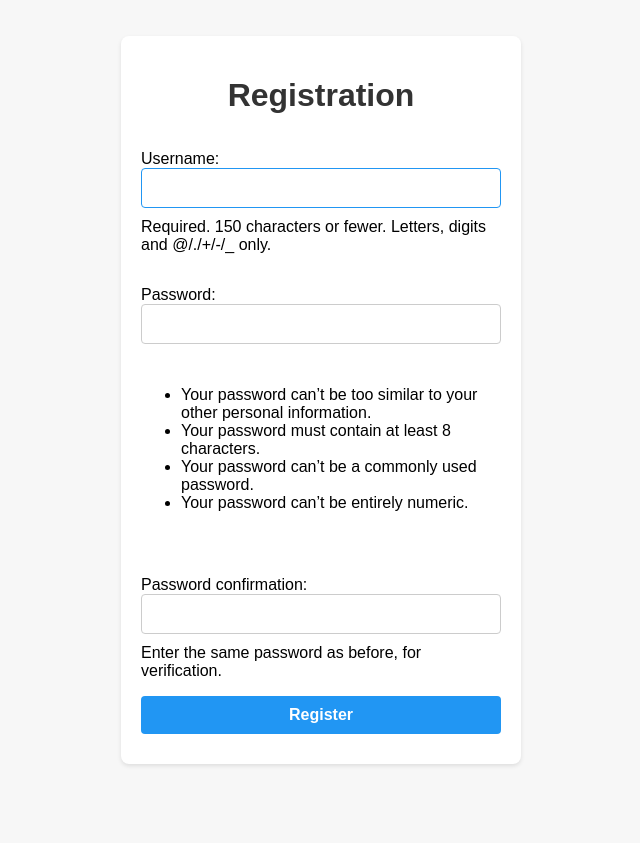
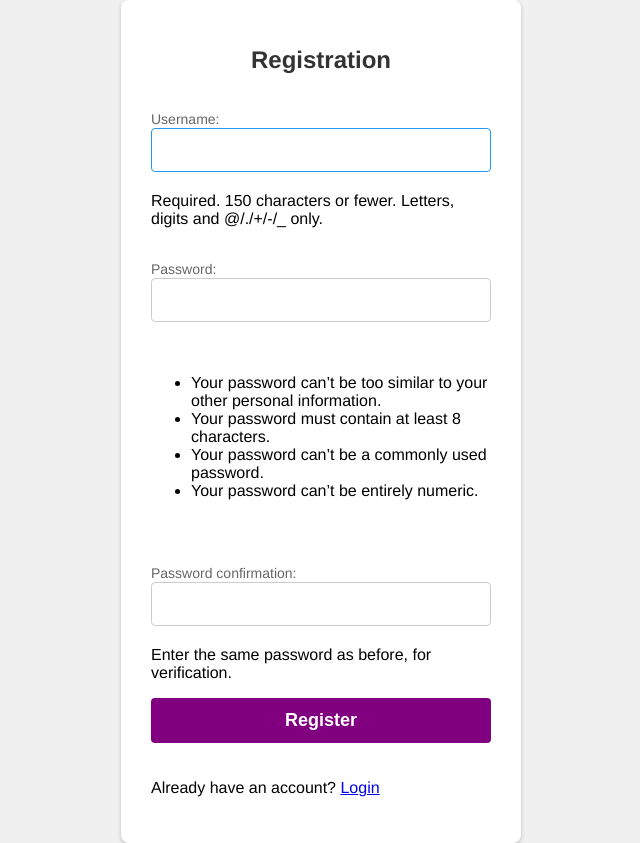
Before and after one commit to lilianegikundiro/Trove, a Django app: page /register/ in a window 1280 px wide. Shown: the whole page, without its empty margins (319-959 px from the left). Before the commit the page ends 766 px from the top, so only its background shows below. Run offline with Django 4.2, Linux system fonts and the light colour scheme.

Commit message:
Add navigation links to login and registration pages

```diff
--- a/api/models.py
+++ b/api/models.py
@@ -1,12 +1,14 @@
 from django.db import models
 from django.utils import timezone
 from cloudinary.models import CloudinaryField
+# from django.contrib.auth.models import User
 
 
 class Image(models.Model):
 
     media = CloudinaryField(resource_type='auto')
     timestamp = models.DateTimeField(default=timezone.now)
+    # user = models.ForeignKey(User, on_delete=models.CASCADE)
 
     @property
     def image_url(self):
--- a/api/upload_view.py
+++ b/api/upload_view.py
@@ -20,3 +20,7 @@ class ListImages(ListAPIView):
     serializer_class = ImageSerializer
     parser_classes = (MultiPartParser,)
     queryset = Image.objects.all()
+
+    # def get_queryset(self):
+        # Filter the queryset to retrieve only the images associated with the logged-in user
+        # return Image.objects.filter(user=self.request.user)
--- a/photosapp/models.py
+++ b/photosapp/models.py
@@ -1,5 +1,6 @@
 from django.db import models
 from django.utils.timezone import now
+# from django.contrib.auth.models import User
 
 # Create your models here.
 
@@ -7,7 +8,7 @@ from cloudinary.models import CloudinaryField
 
 class photos(models.Model):
 
-
+    # user = models.ForeignKey(User, on_delete=models.CASCADE)
     title = models.CharField(max_length=100)
     media = CloudinaryField(resource_type='auto')
     date= models.DateTimeField(default=now)
--- a/photosapp/templates/photosapp/registration.html
+++ b/photosapp/templates/photosapp/registration.html
@@ -11,14 +11,14 @@
         }
 
         body {
-            font-family: Arial, sans-serif;
+            font-family: 'Helvetica', sans-serif;
             margin: 0;
-            padding: 20px;
+            padding: 0;
             display: flex;
             justify-content: center;
             align-items: center;
-            height: 100vh;
-            background-color: #f7f7f7;
+            min-height: 100vh;
+            background-color: #f0f0f0;
         }
 
         .container {
@@ -26,16 +26,15 @@
             width: 100%;
             background-color: #ffffff;
             border-radius: 8px;
-            padding: 20px;
-            box-shadow: 0 2px 4px rgba(0, 0, 0, 0.1);
+            padding: 30px;
+            box-shadow: 0 2px 4px rgba(0, 0, 0, 0.2);
         }
 
         .title {
             text-align: center;
             margin-bottom: 20px;
-            font-size: 32px;
+            font-size: 24px;
             color: #333333;
-            {% comment %} text-transform: uppercase; {% endcomment %}
         }
 
         form {
@@ -43,14 +42,20 @@
             flex-direction: column;
         }
 
+        label {
+            font-size: 14px;
+            color: #666666;
+            margin-bottom: 8px;
+        }
+
         input[type="text"],
         input[type="password"],
         button {
             width: 100%;
-            padding: 10px;
+            padding: 12px;
             border: 1px solid #ccc;
             border-radius: 4px;
-            margin-bottom: 10px;
+            margin-bottom: 20px;
             font-size: 16px;
             transition: border-color 0.3s;
         }
@@ -62,9 +67,9 @@
         }
 
         button {
-            background-color: #2196f3;
-            color: #ffffff;
-            font-size: 16px;
+            background-color: #800080; /* Purple background color */
+            color: #ffffff; /* White text color */
+            font-size: 18px;
             font-weight: bold;
             border: none;
             cursor: pointer;
@@ -72,8 +77,10 @@
         }
 
         button:hover {
-            background-color: #0c7cd5;
+            background-color: #4b0082; /* Darker purple on hover */
         }
+
+
     </style>
 </head>
 <body>
@@ -84,6 +91,10 @@
             {{ form.as_p }}
             <button type="submit">Register</button>
         </form>
+
+        <!-- Add Navigation Link -->
+        <p class="navigation-link">Already have an account? <a href="/">Login</a></p>
+
     </div>
 </body>
 </html>
```
Also changed, not shown: photos/settings.py (+17 -17 lines), photosapp/templates/photosapp/login.html (+11 -3 lines), api/migrations/0004_image_user.py (added), api/migrations/0005_remove_image_user.py (added), photosapp/migrations/0006_photos_user.py (added), photosapp/migrations/0007_remove_photos_user.py (added).
